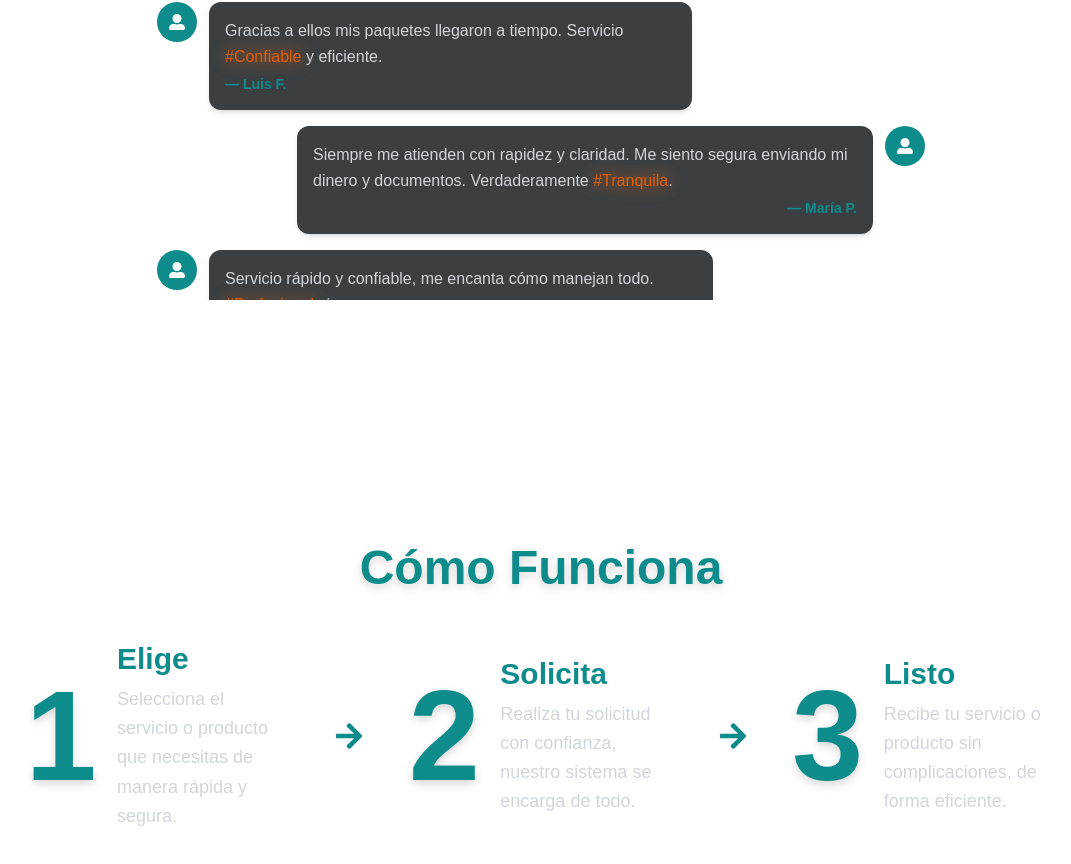
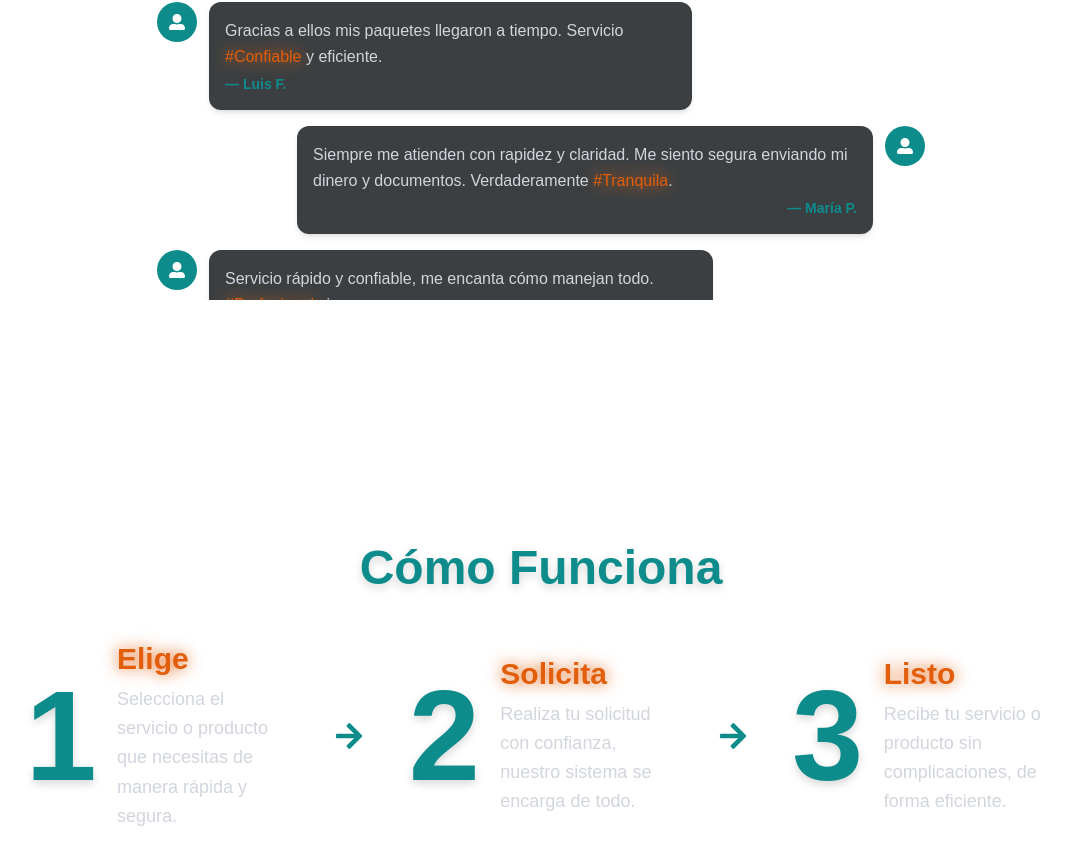
Before and after one commit to DamRandom/Yas-Service, a Next.js app: page / in a window 1280 px wide. Shown: the part 2790-3654 px from the top of the page, without its empty margins (99-1170 px from the left). Built offline with nearby package versions, Linux system fonts and the light colour scheme.

Commit message:
Finished HowItWorks

```diff
--- a/src/components/HowItWorks.tsx
+++ b/src/components/HowItWorks.tsx
@@ -8,17 +8,20 @@ export default function HowItWorks() {
     {
       number: 1,
       title: "Elige",
-      description: "Selecciona el servicio o producto que necesitas de manera rápida y segura."
+      description:
+        "Selecciona el servicio o producto que necesitas de manera rápida y segura.",
     },
     {
       number: 2,
       title: "Solicita",
-      description: "Realiza tu solicitud con confianza, nuestro sistema se encarga de todo."
+      description:
+        "Realiza tu solicitud con confianza, nuestro sistema se encarga de todo.",
     },
     {
       number: 3,
       title: "Listo",
-      description: "Recibe tu servicio o producto sin complicaciones, de forma eficiente."
+      description:
+        "Recibe tu servicio o producto sin complicaciones, de forma eficiente.",
     },
   ];
 
@@ -34,45 +37,74 @@ export default function HowItWorks() {
       </motion.h2>
 
       <div className="flex flex-col md:flex-row items-center gap-12 w-full max-w-5xl">
-        {steps.map((step, index) => (
+        {steps.map((step, index) => {
+          const delay = index * 1.2; // cada paso tiene su propio delay
+
+          return (
             <React.Fragment key={index}>
               <div className="flex items-stretch gap-6 w-full">
-              {/* Número grande centrado verticalmente */}
+                {/* Número grande */}
                 <motion.div
                   className="flex items-center justify-center font-bold text-[#0E8C8C] drop-shadow-lg"
-                style={{ fontSize: '8rem', minWidth: '4rem' }}
-                initial={{ opacity: 0, x: -20 }}
-                animate={{ opacity: 1, x: 0 }}
-                transition={{ duration: 0.6, delay: index * 0.2 }}
+                  style={{ fontSize: "8rem", minWidth: "4rem" }}
+                  initial={{ scale: 1.5, opacity: 1, x: 0, y: 0 }}
+                  animate={{ scale: 1, opacity: 1, x: 0, y: 0 }}
+                  transition={{
+                    duration: 0.8,
+                    delay,
+                    ease: "easeInOut",
+                  }}
                 >
                   {step.number}
                 </motion.div>
 
                 {/* Título y descripción */}
-              <motion.div
-                className="flex flex-col justify-center"
+                <div className="flex flex-col justify-center">
+                  {/* Título: entra de arriba hacia abajo */}
+                  <motion.h3
+                    className="text-2xl md:text-3xl font-semibold text-[#e25e0b] drop-shadow-[0_0_8px_#e25e0b] mb-2"
+                    initial={{ opacity: 0, y: -20 }}
+                    animate={{ opacity: 1, y: 0 }}
+                    transition={{
+                      duration: 0.6,
+                      delay: delay + 0.6,
+                    }}
+                  >
+                    {step.title}
+                  </motion.h3>
+
+                  {/* Descripción: como estaba */}
+                  <motion.p
+                    className="text-gray-300 text-base md:text-lg leading-relaxed"
                     initial={{ opacity: 0, x: 20 }}
                     animate={{ opacity: 1, x: 0 }}
-                transition={{ duration: 0.6, delay: index * 0.2 }}
+                    transition={{
+                      duration: 0.6,
+                      delay: delay + 0.9, // aparece después del título
+                    }}
                   >
-                <h3 className="text-2xl md:text-3xl font-semibold text-[#0E8C8C] mb-2">{step.title}</h3>
-                <p className="text-gray-300 text-base md:text-lg leading-relaxed">{step.description}</p>
-              </motion.div>
+                    {step.description}
+                  </motion.p>
+                </div>
               </div>
 
-            {/* Flecha de transición, excepto en el último */}
+              {/* Flecha */}
               {index < steps.length - 1 && (
                 <motion.div
                   className="hidden md:flex text-[#0E8C8C] text-3xl self-center"
                   initial={{ opacity: 0, x: -10 }}
                   animate={{ opacity: 1, x: 0 }}
-                transition={{ duration: 0.6, delay: index * 0.2 + 0.1 }}
+                  transition={{
+                    duration: 0.6,
+                    delay: delay + 1,
+                  }}
                 >
                   <FaArrowRight />
                 </motion.div>
               )}
             </React.Fragment>
-        ))}
+          );
+        })}
       </div>
     </section>
   );
```
Lines whose indentation alone changed are shown as unchanged.
